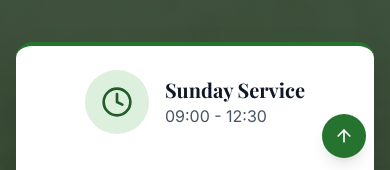
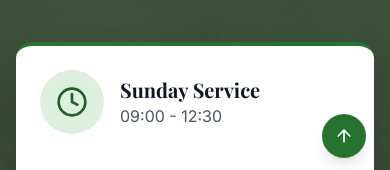
Before and after one commit to Takunda1490/PAOZ-Victory-Chikanga, a React (Vite) app: page / in a window 390 px wide. Shown: the part 662-832 px from the top of the page. Built offline with nearby package versions, Linux system fonts and the light colour scheme; no server answers; the database is empty; a web font is replaced by a local one.

Commit message:
refactor(ui): update image assets and hero alignment
Update image extensions for the logo and background assets, and adjust the Hero component's mobile alignment.

```diff
--- a/index.html
+++ b/index.html
@@ -55,7 +55,7 @@
       href="https://fonts.googleapis.com/css2?family=Inter:wght@300;400;500;600;700;800&family=Playfair+Display:ital,wght@0,400;0,600;0,700;1,400&display=swap"
       rel="stylesheet"
     />
-    <link rel="preload" as="image" href="/assets/green_bg_one.jpg" />
+    <link rel="preload" as="image" href="/assets/green_bg_one.webp" />
     <link rel="sitemap" type="application/xml" href="/sitemap.xml" />
 
     <script type="application/ld+json" id="church-schema">
--- a/src/components/Footer.jsx
+++ b/src/components/Footer.jsx
@@ -26,7 +26,7 @@ export default function Footer() {
           <div>
             <div className="flex items-center gap-3 mb-6">
               <img
-                src="/assets/church_logo.png"
+                src="/assets/church_logo.jpg"
                 alt={`${settings.churchName} logo`}
                 className="h-16 w-auto"
               />
--- a/src/components/Hero.jsx
+++ b/src/components/Hero.jsx
@@ -42,7 +42,7 @@ export default function Hero() {
 
       <div className="absolute bottom-0 w-full transform translate-y-1/2 z-20 px-4">
         <div className="max-w-5xl mx-auto bg-white rounded-2xl shadow-2xl p-6 md:p-10 flex flex-col md:flex-row justify-between items-center gap-8 border-t-4 border-primary-600">
-          <div className="flex items-center gap-4 w-full md:w-auto justify-center md:justify-start">
+          <div className="flex items-center gap-4 w-full md:w-auto justify-start md:justify-start">
             <div className="bg-primary-100 p-4 rounded-full text-primary-700 shrink-0">
               <Clock className="w-8 h-8" />
             </div>
@@ -56,7 +56,7 @@ export default function Hero() {
             </div>
           </div>
           <div className="hidden md:block w-px h-16 bg-gray-200" />
-          <div className="flex items-center gap-4 w-full md:w-auto justify-center md:justify-start">
+          <div className="flex items-center gap-4 w-full md:w-auto justify-start md:justify-start">
             <div className="bg-primary-100 p-4 rounded-full text-primary-700 shrink-0">
               <MapPin className="w-8 h-8" />
             </div>
```
Also changed, not shown: src/components/ScriptureSlider.jsx (indentation only).
